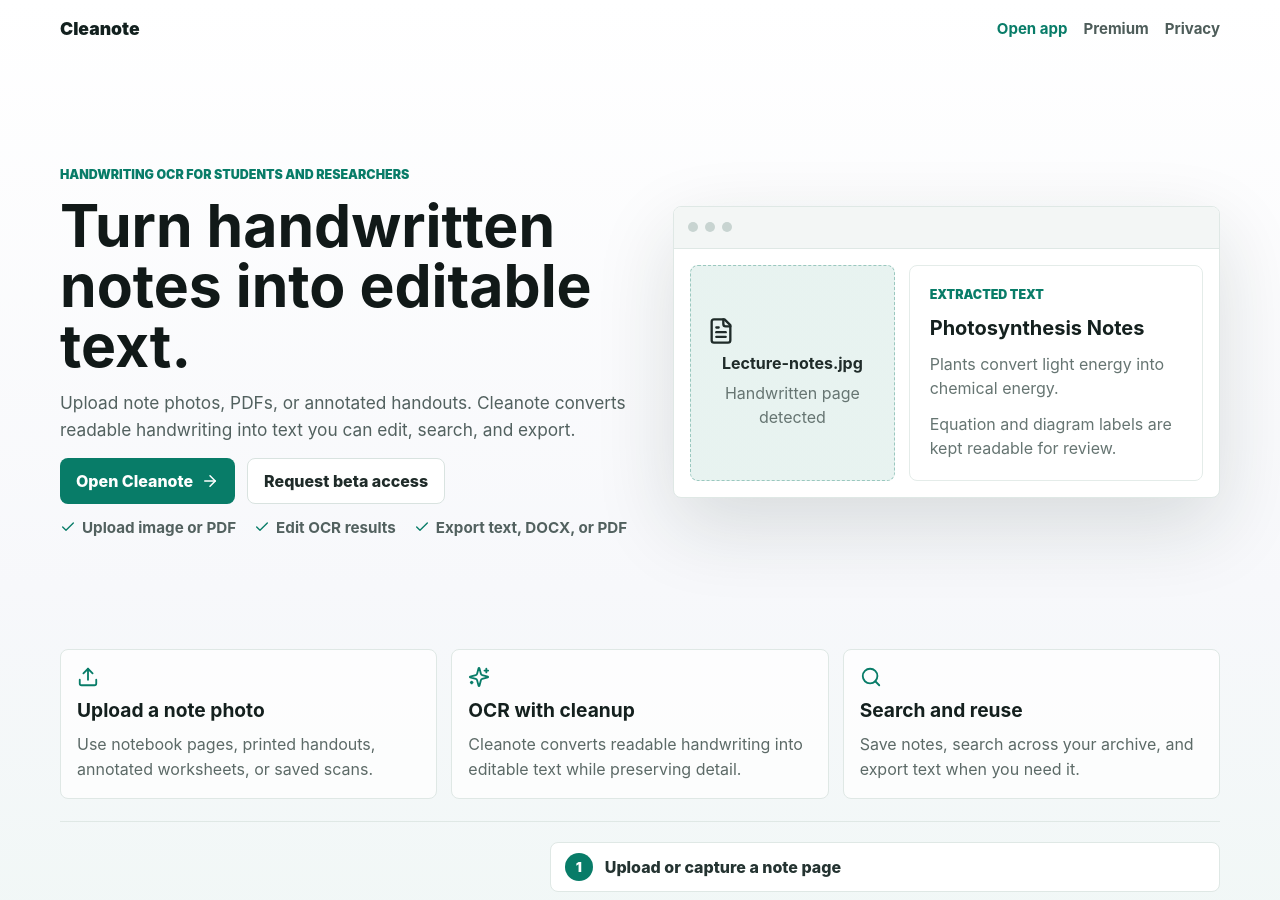
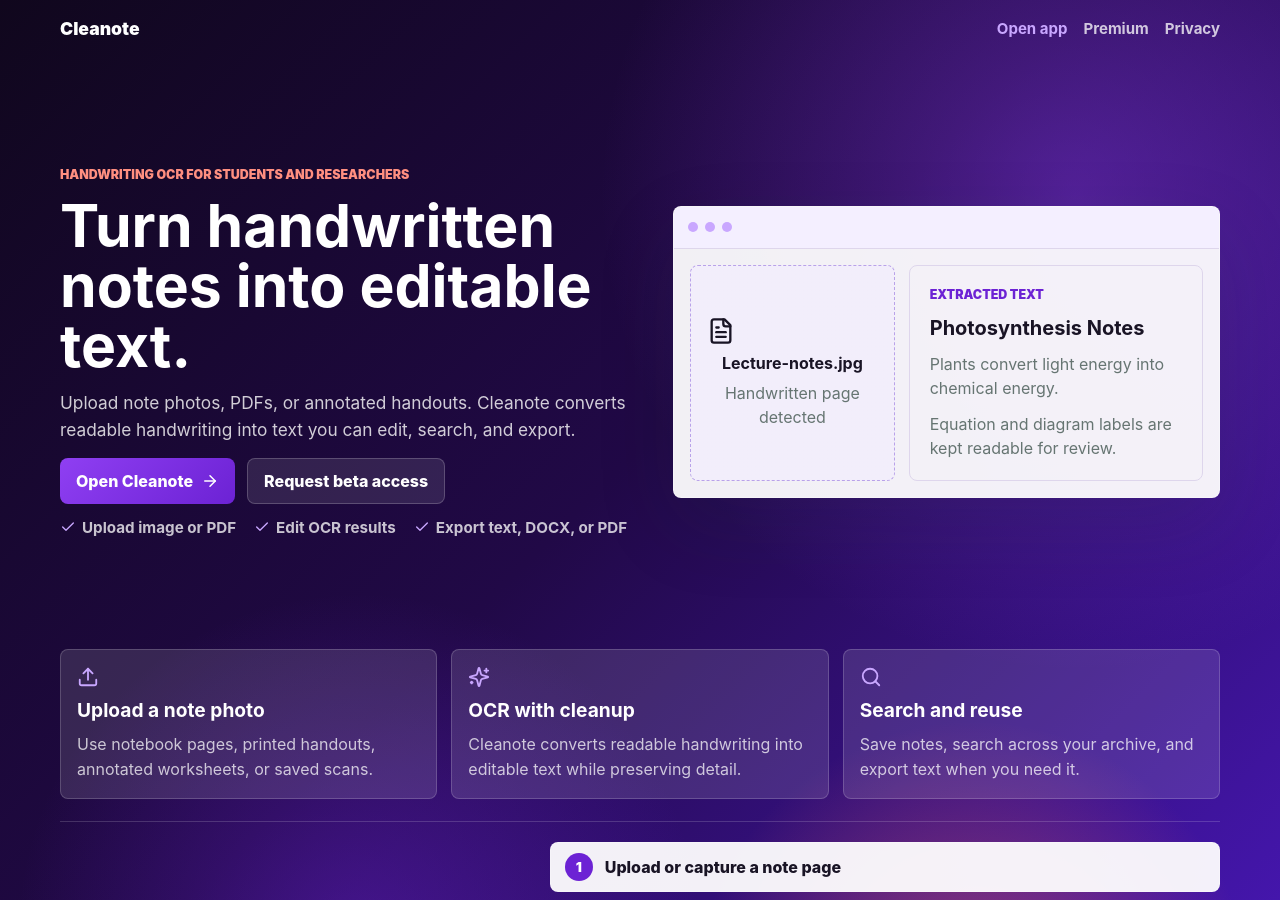
Before and after one commit to snehanpeshin/mockocr, a Next.js app in the folder frontend/: page / in a window 1280 px wide. Shown: the top 900 px of the page. Built offline with nearby package versions, Linux system fonts and the light colour scheme.

Commit message:
Align Cleanote theme and compact app layout

```diff
--- a/frontend/app/styles.css
+++ b/frontend/app/styles.css
@@ -78,8 +78,11 @@
 
 .site-shell {
   background:
-    linear-gradient(180deg, #ffffff 0%, #f7f8fb 54%, #eef7f4 100%);
-  color: #15201f;
+    radial-gradient(circle at 84% 18%, rgba(143, 63, 242, 0.42), transparent 34%),
+    radial-gradient(circle at 76% 92%, rgba(255, 107, 92, 0.46), transparent 20%),
+    radial-gradient(circle at 28% 86%, rgba(108, 34, 212, 0.42), transparent 26%),
+    linear-gradient(135deg, #10071d 0%, #210947 46%, #4a18bd 100%);
+  color: #ffffff;
   min-height: 100vh;
   padding: 18px clamp(18px, 4vw, 48px);
 }
@@ -94,7 +97,7 @@
 }
 
 .site-brand {
-  color: #12201e;
+  color: #ffffff;
   font-size: 1.1rem;
   font-weight: 900;
   text-decoration: none;
@@ -108,14 +111,14 @@
 }
 
 .site-nav nav a {
-  color: #4e5d5a;
+  color: rgba(255, 255, 255, 0.76);
   font-size: 0.94rem;
   font-weight: 750;
   text-decoration: none;
 }
 
 .site-nav nav a:first-child {
-  color: #087c68;
+  color: #c9a7ff;
 }
 
 .site-hero {
@@ -135,7 +138,7 @@
 }
 
 .site-kicker {
-  color: #087c68;
+  color: #ff8f80;
   font-size: 0.78rem;
   font-weight: 900;
   letter-spacing: 0;
@@ -144,14 +147,14 @@
 }
 
 .site-hero h1 {
-  color: #111918;
+  color: #ffffff;
   font-size: clamp(2.05rem, 4.6vw, 3.7rem);
   line-height: 1.02;
   max-width: 720px;
 }
 
 .site-hero-copy > p:not(.site-kicker) {
-  color: #52615f;
+  color: rgba(255, 255, 255, 0.8);
   font-size: clamp(0.98rem, 1.35vw, 1.12rem);
   line-height: 1.55;
   margin: 0;
@@ -177,14 +180,14 @@
 }
 
 .site-primary {
-  background: #087c68;
+  background: linear-gradient(135deg, var(--accent), var(--accent-strong));
   color: #ffffff;
 }
 
 .site-secondary {
-  background: #ffffff;
-  border: 1px solid #d9e3e0;
-  color: #1f2b29;
+  background: rgba(255, 255, 255, 0.1);
+  border: 1px solid rgba(255, 255, 255, 0.2);
+  color: #ffffff;
 }
 
 .site-checks {
@@ -199,7 +202,7 @@
 
 .site-checks li {
   align-items: center;
-  color: #52615f;
+  color: rgba(255, 255, 255, 0.76);
   display: inline-flex;
   font-size: 0.95rem;
   font-weight: 720;
@@ -208,12 +211,12 @@
 
 .site-checks svg,
 .site-feature-grid svg {
-  color: #087c68;
+  color: #c9a7ff;
 }
 
 .product-preview {
-  background: #ffffff;
-  border: 1px solid #dfe8e5;
+  background: rgba(255, 255, 255, 0.94);
+  border: 1px solid rgba(255, 255, 255, 0.34);
   border-radius: 8px;
   box-shadow: 0 28px 80px rgba(24, 42, 38, 0.14);
   overflow: hidden;
@@ -221,8 +224,8 @@
 
 .preview-toolbar {
   align-items: center;
-  background: #f3f6f5;
-  border-bottom: 1px solid #dfe8e5;
+  background: #f4efff;
+  border-bottom: 1px solid var(--line);
   display: flex;
   gap: 7px;
   min-height: 42px;
@@ -230,7 +233,7 @@
 }
 
 .preview-toolbar span {
-  background: #c8d4d1;
+  background: #c9a7ff;
   border-radius: 50%;
   height: 10px;
   width: 10px;
@@ -246,11 +249,11 @@
 .preview-upload {
   align-content: center;
   background:
-    linear-gradient(0deg, rgba(8, 124, 104, 0.08), rgba(8, 124, 104, 0.08)),
+    linear-gradient(0deg, rgba(143, 63, 242, 0.08), rgba(143, 63, 242, 0.08)),
     #fbfdfc;
-  border: 1px dashed #9ac8bf;
-  border-radius: 8px;
-  color: #1f2b29;
+  border: 1px dashed #b9a2e9;
+  border-radius: 8px;
+  color: var(--ink);
   display: grid;
   gap: 8px;
   min-height: 210px;
@@ -267,7 +270,7 @@
 
 .preview-output {
   align-content: start;
-  border: 1px solid #e4ece9;
+  border: 1px solid var(--line);
   border-radius: 8px;
   display: grid;
   gap: 12px;
@@ -275,12 +278,12 @@
 }
 
 .preview-output h2 {
-  color: #14201e;
+  color: var(--ink);
   font-size: 1.25rem;
 }
 
 .preview-label {
-  color: #087c68 !important;
+  color: var(--accent-strong) !important;
   font-size: 0.78rem;
   font-weight: 900;
   text-transform: uppercase;
@@ -295,8 +298,8 @@
 }
 
 .site-feature-grid article {
-  background: rgba(255, 255, 255, 0.78);
-  border: 1px solid #dfe8e5;
+  background: rgba(255, 255, 255, 0.12);
+  border: 1px solid rgba(255, 255, 255, 0.18);
   border-radius: 8px;
   display: grid;
   gap: 10px;
@@ -305,18 +308,18 @@
 
 .site-feature-grid h2,
 .site-workflow h2 {
-  color: #14201e;
+  color: #ffffff;
 }
 
 .site-feature-grid p {
-  color: #5c6a67;
+  color: rgba(255, 255, 255, 0.74);
   line-height: 1.55;
   margin: 0;
 }
 
 .site-workflow {
   align-items: center;
-  border-top: 1px solid #dfe8e5;
+  border-top: 1px solid rgba(255, 255, 255, 0.16);
   display: grid;
   gap: 24px;
   grid-template-columns: minmax(0, 0.82fr) minmax(0, 1.18fr);
@@ -336,10 +339,10 @@
 
 .site-workflow li {
   align-items: center;
-  background: #ffffff;
-  border: 1px solid #dfe8e5;
-  border-radius: 8px;
-  color: #243331;
+  background: rgba(255, 255, 255, 0.94);
+  border: 1px solid rgba(255, 255, 255, 0.24);
+  border-radius: 8px;
+  color: var(--ink);
   display: flex;
   font-weight: 780;
   gap: 12px;
@@ -349,7 +352,7 @@
 
 .site-workflow li::before {
   align-items: center;
-  background: #087c68;
+  background: var(--accent-strong);
   border-radius: 999px;
   color: #ffffff;
   content: counter(workflow);
@@ -365,7 +368,7 @@
 
 .site-footer {
   align-items: center;
-  color: #697774;
+  color: rgba(255, 255, 255, 0.7);
   display: flex;
   flex-wrap: wrap;
   font-size: 0.9rem;
@@ -387,7 +390,7 @@
 }
 
 .site-footer a {
-  color: #087c68;
+  color: #c9a7ff;
   font-weight: 800;
   text-decoration: none;
 }
@@ -790,21 +793,22 @@
 
 .app-shell {
   margin: 0 auto;
-  max-width: 1280px;
+  max-width: 1440px;
   min-height: 100vh;
-  padding: 32px;
+  padding: 18px 24px;
 }
 
 .topbar {
   align-items: flex-end;
   display: flex;
-  gap: 24px;
+  gap: 16px;
   justify-content: space-between;
-  margin-bottom: 24px;
+  margin-bottom: 10px;
 }
 
 .topbar h1 {
   color: #ffffff;
+  font-size: clamp(1.55rem, 2.8vw, 3.1rem);
   max-width: 760px;
   text-shadow: 0 18px 50px rgba(0, 0, 0, 0.24);
 }
@@ -817,8 +821,8 @@
   display: flex;
   gap: 16px;
   justify-content: space-between;
-  margin-bottom: 24px;
-  padding: 14px 16px;
+  margin-bottom: 12px;
+  padding: 10px 12px;
 }
 
 .premium-banner div {
@@ -905,8 +909,9 @@
 
 .workspace {
   display: grid;
-  gap: 24px;
-  grid-template-columns: 1fr;
+  gap: 14px;
+  grid-template-columns: minmax(360px, 0.92fr) minmax(460px, 1.08fr);
+  align-items: stretch;
 }
 
 .upload-panel,
@@ -920,13 +925,13 @@
 
 .upload-panel {
   display: grid;
-  gap: 16px;
-  padding: 16px;
+  gap: 10px;
+  padding: 12px;
 }
 
 .drop-zone {
   align-items: center;
-  aspect-ratio: 16 / 8;
+  aspect-ratio: 16 / 5.8;
   background:
     linear-gradient(0deg, rgba(143, 63, 242, 0.07), rgba(143, 63, 242, 0.07)),
     #ffffff;
@@ -936,8 +941,8 @@
   display: flex;
   justify-content: center;
   justify-self: center;
-  max-height: 520px;
-  max-width: 920px;
+  max-height: 250px;
+  max-width: none;
   overflow: hidden;
   position: relative;
   width: 100%;
@@ -961,7 +966,7 @@
   display: grid;
   gap: 10px;
   justify-items: center;
-  padding: 24px;
+  padding: 16px;
   text-align: center;
 }
 
@@ -1007,7 +1012,7 @@
   display: flex;
   gap: 8px;
   justify-self: center;
-  max-width: 920px;
+  max-width: none;
   overflow-x: auto;
   padding-bottom: 2px;
   width: 100%;
@@ -1019,7 +1024,7 @@
   flex: 0 0 min(190px, 70vw);
   gap: 2px;
   justify-content: stretch;
-  min-height: 56px;
+  min-height: 48px;
   padding: 8px 10px;
   text-align: left;
 }
@@ -1049,7 +1054,7 @@
   gap: 10px;
   grid-template-columns: minmax(0, 1fr) auto auto;
   justify-self: center;
-  max-width: 920px;
+  max-width: none;
   width: 100%;
 }
 
@@ -1058,18 +1063,18 @@
   border: 1px solid var(--line);
   border-radius: 8px;
   display: grid;
-  gap: 14px;
+  gap: 8px;
   justify-self: center;
-  max-width: 920px;
-  padding: 12px;
+  max-width: none;
+  padding: 10px;
   width: 100%;
 }
 
 .scan-tip {
   color: var(--muted);
-  font-size: 0.9rem;
+  font-size: 0.82rem;
   font-weight: 650;
-  line-height: 1.45;
+  line-height: 1.32;
   margin: 0;
 }
 
@@ -1085,8 +1090,8 @@
 
 .crop-grid {
   display: grid;
-  gap: 10px;
-  grid-template-columns: repeat(2, minmax(0, 1fr));
+  gap: 8px;
+  grid-template-columns: repeat(4, minmax(0, 1fr));
 }
 
 .crop-grid label,
@@ -1168,7 +1173,7 @@
   min-width: 0;
   padding: 10px 12px;
   justify-self: center;
-  max-width: 920px;
+  max-width: none;
   width: 100%;
 }
 
@@ -1195,7 +1200,7 @@
 .context-box,
 .saved-notes-panel {
   justify-self: center;
-  max-width: 920px;
+  max-width: none;
   width: 100%;
 }
 
@@ -1222,8 +1227,8 @@
   border: 1px solid var(--line);
   border-radius: 8px;
   display: grid;
-  gap: 8px;
-  padding: 12px;
+  gap: 6px;
+  padding: 10px;
 }
 
 .context-box span {
@@ -1235,16 +1240,16 @@
 
 .context-box textarea {
   background: #fbfcfa;
-  line-height: 22px;
-  min-height: 90px;
-  padding: 10px;
+  line-height: 20px;
+  min-height: 54px;
+  padding: 8px;
 }
 
 .saved-notes-panel {
   border-top: 1px solid var(--line);
   display: grid;
-  gap: 12px;
-  padding-top: 16px;
+  gap: 8px;
+  padding-top: 10px;
 }
 
 .saved-header {
@@ -1278,8 +1283,8 @@
 
 .saved-list {
   display: grid;
-  gap: 8px;
-  max-height: 220px;
+  gap: 6px;
+  max-height: 112px;
   overflow: auto;
 }
 
@@ -1288,8 +1293,8 @@
   display: grid;
   gap: 4px;
   justify-content: stretch;
-  min-height: 58px;
-  padding: 10px 12px;
+  min-height: 48px;
+  padding: 8px 10px;
   text-align: left;
 }
 
@@ -1311,10 +1316,10 @@
 
 .editor-panel {
   display: grid;
-  grid-template-rows: auto minmax(420px, 1fr) auto;
+  grid-template-rows: auto minmax(520px, calc(100vh - 214px)) auto;
   margin: 0 auto;
-  max-width: 920px;
-  padding: 18px;
+  max-width: none;
+  padding: 14px;
   width: 100%;
 }
 
@@ -1323,18 +1328,18 @@
   display: flex;
   gap: 16px;
   justify-content: space-between;
-  margin-bottom: 14px;
+  margin-bottom: 10px;
 }
 
 .icon-actions {
   display: flex;
-  gap: 8px;
+  gap: 6px;
 }
 
 .icon-actions button {
-  min-height: 42px;
+  min-height: 36px;
   padding: 0;
-  width: 42px;
+  width: 36px;
 }
 
 .icon-actions button.saved-action {
@@ -1355,9 +1360,9 @@
   border-radius: 8px;
   color: var(--ink);
   line-height: 32px;
-  min-height: 420px;
+  min-height: 0;
   outline: none;
-  padding: 16px;
+  padding: 14px;
   resize: vertical;
   width: 100%;
 }
```
